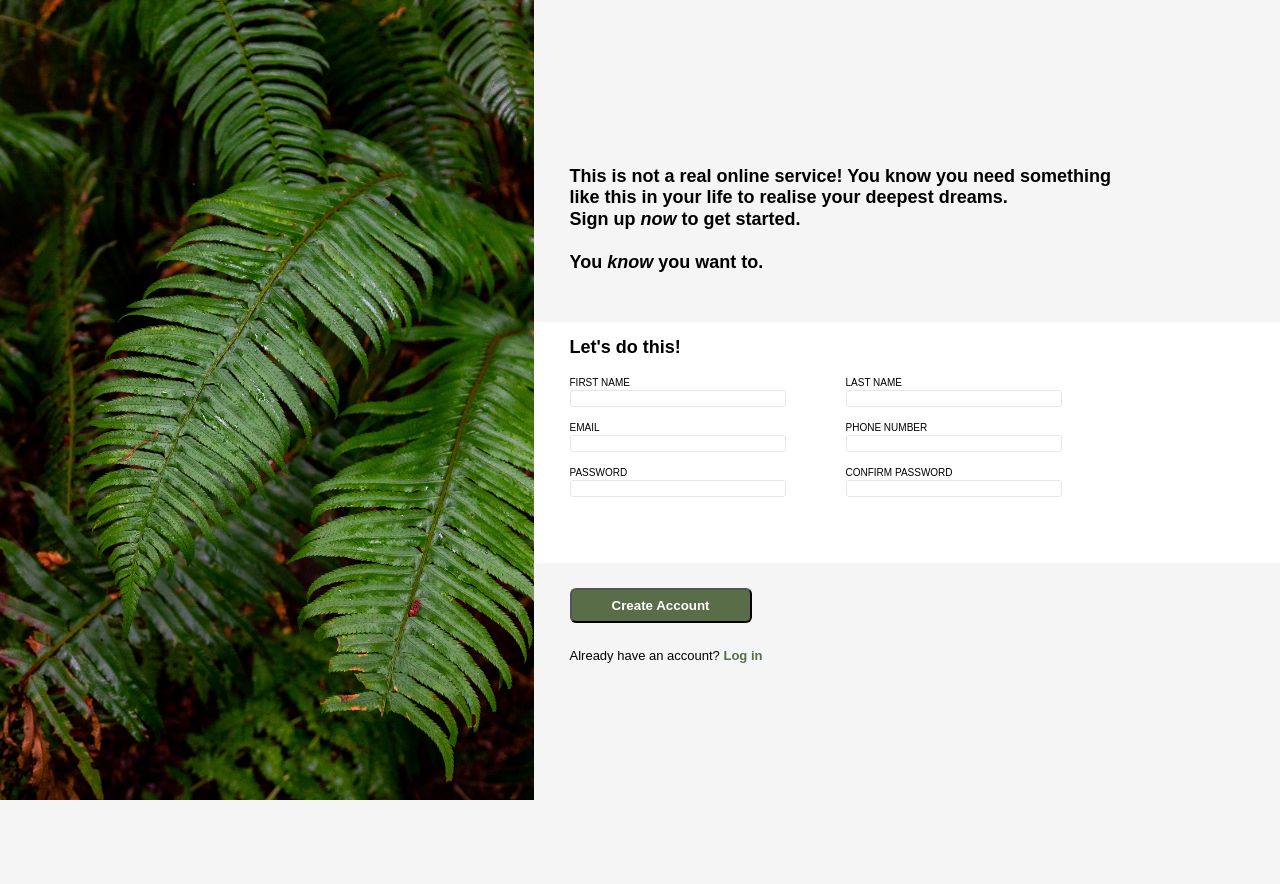
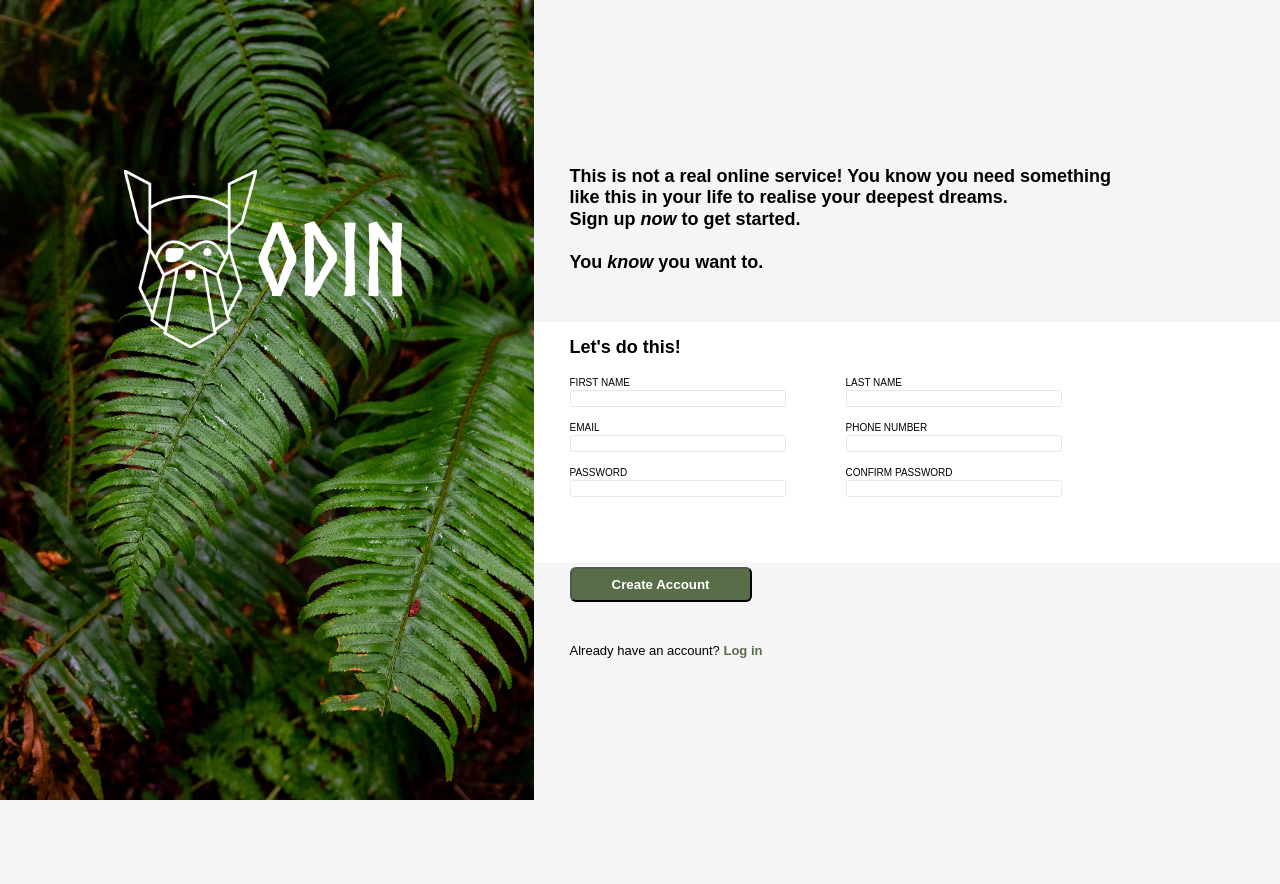
Before and after one commit to kchen1999/Sign-up-Form, a plain HTML site: page index.html in a window 1280 px wide. Before the commit the page ends 804 px from the top, so only its background shows below. Drawn offline with Linux system fonts and the light colour scheme.

Commit message:
added logo to image sidebar

```diff
--- a/index.html
+++ b/index.html
@@ -13,6 +13,10 @@
 <body>
     <div class="outer-container">
         <div class="img-sidebar">
+            <div class="logo-container">
+                <img src="odin-lined.png" alt="odin-logo">
+                <p>ODIN</p>
+            </div>
             <img src="/halie-west-25xggax4bSA-unsplash.jpeg" alt="Ferns in the Washington forest">
         </div>
         <div class="content">
@@ -60,11 +64,10 @@
                             <input type="password" name="confirm-password" id="confirm-password" required>
                         </div>
                     </div>
-
+                    <button type="submit">Create Account</button>
                 </form>
             </div>
-            <div class="submit-button">
-                <button type="submit">Create Account</button>
+            <div class="footer">
                 <p>Already have an account?
                     <a href="">Log in</a>
                 </p>
--- a/styles.css
+++ b/styles.css
@@ -9,7 +9,6 @@
     display: flex;
     justify-content: flex-start;
 }
-
 
 .content {
     font-family: Arial, Helvetica, sans-serif;
@@ -28,6 +27,27 @@ body {
 .img-sidebar > img {
     width: 100%;
     height: 100vh;
+}
+
+.img-sidebar {
+    position: relative;
+}
+
+.logo-container {
+    position: absolute;
+    display: flex;
+    align-items: center;
+    justify-content: center;
+    font-family: Norse-Bold;
+    font-size: 100px;
+    color: white;
+    top: 170px;
+}
+
+
+.logo-container > img {
+    width: 25%;
+    height: 70%;
 }
 
 .login-form {
@@ -100,7 +120,7 @@ button {
     font-weight: bold;
     padding: 8px 40px;
     border-radius: 6px;
-    margin: 25px 0px;
+    margin: 60px 0px;
 }
 
 a {
@@ -110,12 +130,13 @@ a {
     font-size: small;
 }
 
-.submit-button {
+.footer {
     background-color: whitesmoke;
     margin-left: 36px;
     height: 30%;
 }
 
-.submit-button > p {
+.footer > p {
     font-size: small;
+    margin-top: 80px;
 }
```
